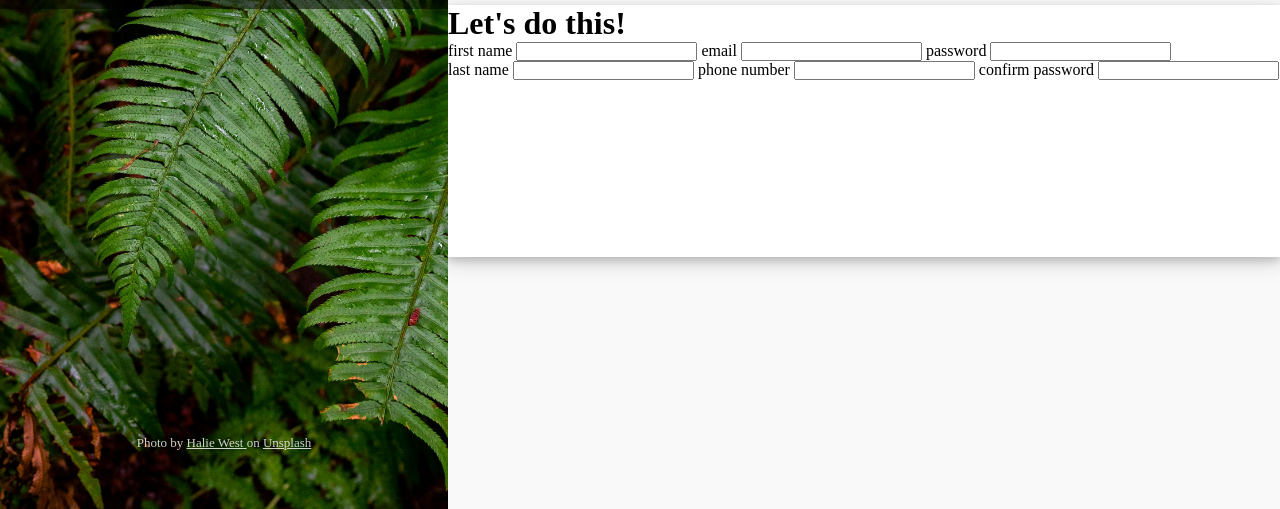
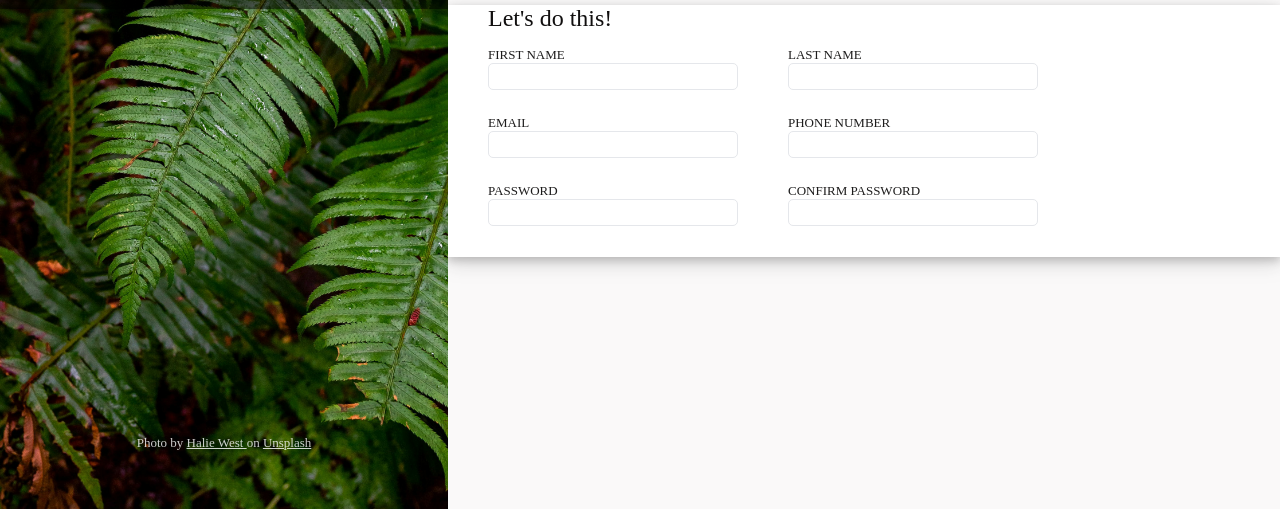
Before and after one commit to PatrikSlat/SignUpForm, a plain HTML site: page index.html in a window 1280 px wide. Shown: the part 291-800 px from the top of the page. Drawn offline with Linux system fonts and the light colour scheme.

Commit message:
Form layout v2

```diff
--- a/index.html
+++ b/index.html
@@ -29,23 +29,35 @@
       </div>
     </div>
     <div class="form-content">
+      <span id="form-text">Let's do this!</span>
       <form class="form-layout">
         <div class="left-form">
-          <h1>Let's do this!</h1>
+          <div>
             <label for="first-name">first name</label>
             <input type="text" id="first-name" required>
+          </div>
+          <div>
             <label for="email">email</label>
             <input type="email" id="email" required>
+          </div>
+          <div>
             <label for="pass1">password</label>
             <input type="password" id="pass1" required>
           </div>
+        </div>
         <div class="right-form">
+          <div>
             <label for="last-name">last name</label>
             <input type="text" id="last-name" required>
+          </div>
+          <div>
             <label >phone number</label>
             <input type="number" id="phone-number" required>
+          </div>
+          <div>
             <label for="pass2">confirm password</label>
             <input type="password" name="pass2" id="pass2" required>
+          </div>
         </div>
       </form>
     </div>
--- a/styles.css
+++ b/styles.css
@@ -87,6 +87,7 @@ a{
 
 .form-content{
   display: flex;
+  flex-direction: column;
   height: 31.5%;
   width: 100%;
   box-shadow: 0px 4px 8px 0 rgba(0, 0, 0, 0.2), 0 6px 20px 0 rgba(0, 0, 0, 0.19);
@@ -100,5 +101,46 @@ a{
 
 .form-layout{
   display: flex;
+  flex-direction: row;
+}
+
+.right-form{
+  display: flex;
   flex-direction: column;
+  margin-left: 50px;
 }
+
+.left-form{
+  display: flex;
+  flex-direction: column;
+  margin-left: 40px;
+}
+
+.left-form >div > input, .right-form >div > input{
+  margin-bottom: 10px;
+  padding: 5px;
+  border: 1px solid #E5E7EB;
+  border-radius: 5px;
+  width: 250px;
+}
+
+.left-form >div > label, .right-form >div > label{
+  text-transform: uppercase;
+  font-size: small;
+  color: rgb(29, 28, 28);
+}
+
+#form-text{
+  margin-left: 40px;
+  font-size: 1.5em;
+  color: rgb(17, 15, 15);
+}
+
+input, label {
+  display:block;
+}
+
+
+.left-form > div, .right-form > div{
+  margin-top: 15px;
+}
```
Lines whose indentation alone changed are shown as unchanged.
